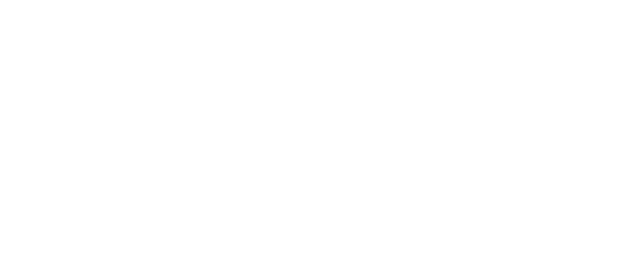
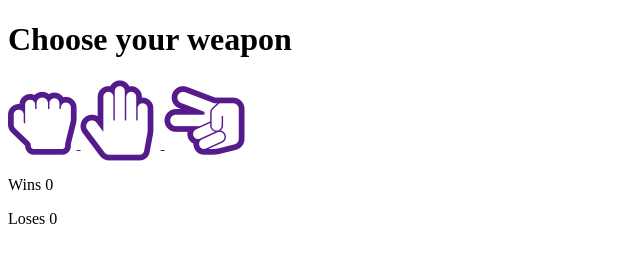
Before and after one commit to Ohadyarel/rochambeau, a plain HTML site: page index.html in a window 1280 px wide. Shown: the whole page, without its empty margins (0-640 px from the left). Drawn offline with nearby package versions, Linux system fonts and the light colour scheme.

Commit message:
basic content added to index.html

```diff
--- a/index.html
+++ b/index.html
@@ -2,11 +2,31 @@
 <html>
 <head>
 	<title>Rochambeau</title>
+	<link rel="stylesheet" href="https://maxcdn.bootstrapcdn.com/font-awesome/4.6.1/css/font-awesome.min.css">
 	<link rel="stylesheet" type="text/css" href="css/style.css">
 	<script src="https://ajax.googleapis.com/ajax/libs/jquery/2.2.0/jquery.min.js"></script>
 	<script src="js/script.js"></script>
 </head>
 <body>
-
+	<div class="wrapper">
+		<header>
+			<h1>Choose your weapon</h1>
+		</header>
+		<article>
+			<a href="" id="rock">
+				<i class="fa fa-hand-rock-o fa-5x"></i>
+			</a>
+			<a href="" id="paper">
+				<i class="fa fa-hand-paper-o fa-5x"></i>
+			</a>
+			<a href="" id="scissors">
+				<i class="fa fa-hand-scissors-o fa-5x"></i>
+			</a>
+		</article>
+		<footer>
+			<p>Wins <span id="win-count">0</span></p>
+			<p>Loses <span id="lose-count">0</span></p>
+		</footer>
+	</div>
 </body>
 </html>
```
